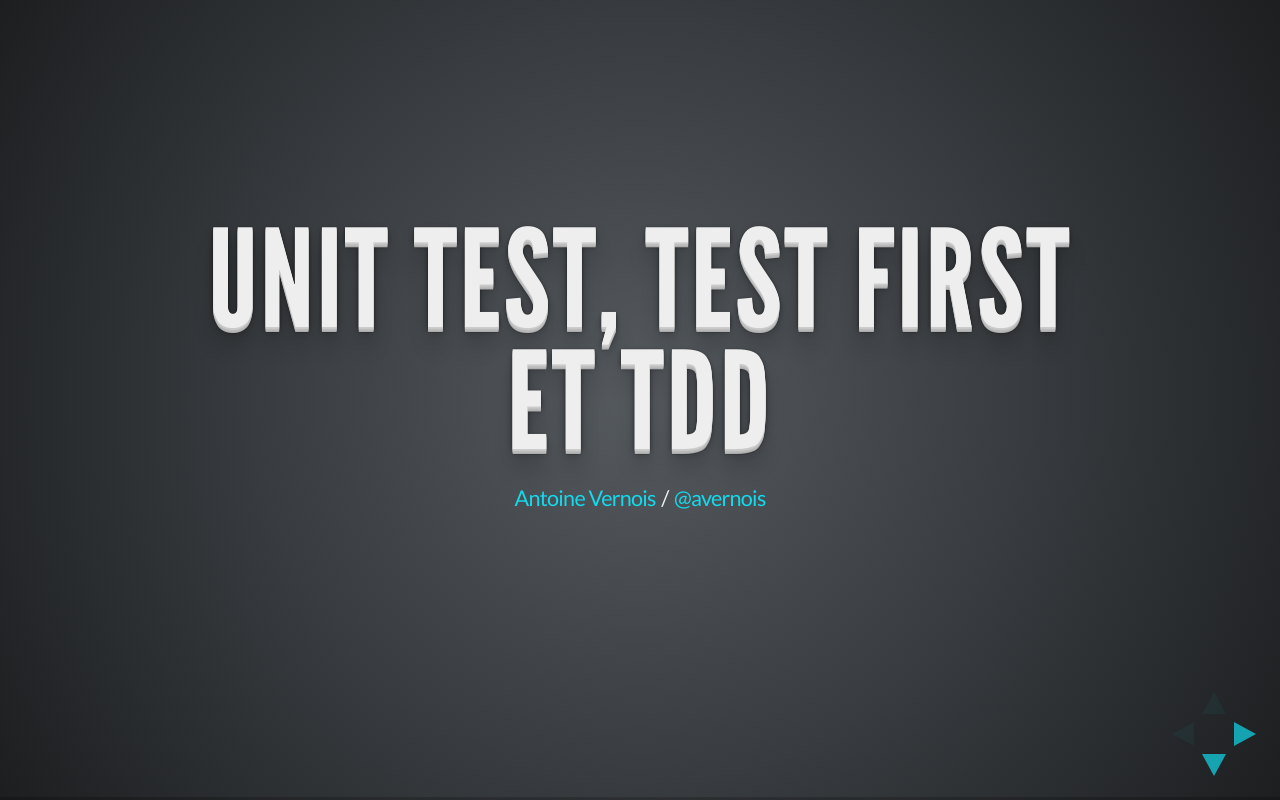
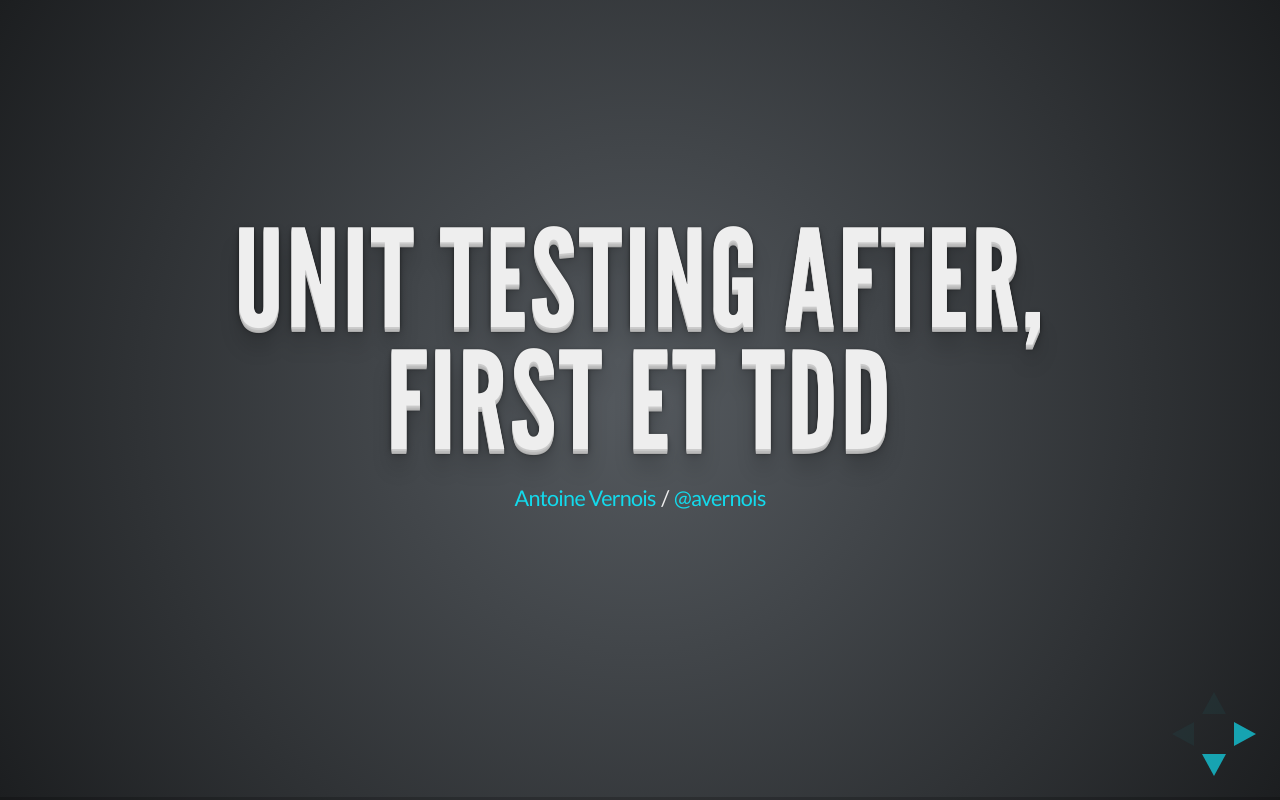
Before and after one commit to avernois/prez-before_after_tdd, a website: page index-fr.html in a window 1280 px wide. Drawn offline with Linux system fonts and the light colour scheme.

Commit message:
change name to Unit Testing After, Before and TDD

```diff
--- a/index-fr.html
+++ b/index-fr.html
@@ -4,7 +4,7 @@
 	<head>
 		<meta charset="utf-8">
 
-		<title>Unit Test, Test First et TDD</title>
+		<title>Unit Testing After, Test First et TDD</title>
 
 		<meta name="description" content="A framework for easily creating beautiful presentations using HTML">
 		<meta name="author" content="Antoine Vernois">
@@ -37,7 +37,7 @@
 			<div class="slides">
 				<section>
 					<section>
-						<h1>Unit test, Test First et TDD</h1>
+						<h1>Unit testing After, First et TDD</h1>
 
 						<p>
 							<small><a href="http://blog.crafting-labs.fr">Antoine Vernois</a> / <a href="http://twitter.com/avernois">@avernois</a></small>
```
Also changed, not shown: index.html (+2 -2 lines).
